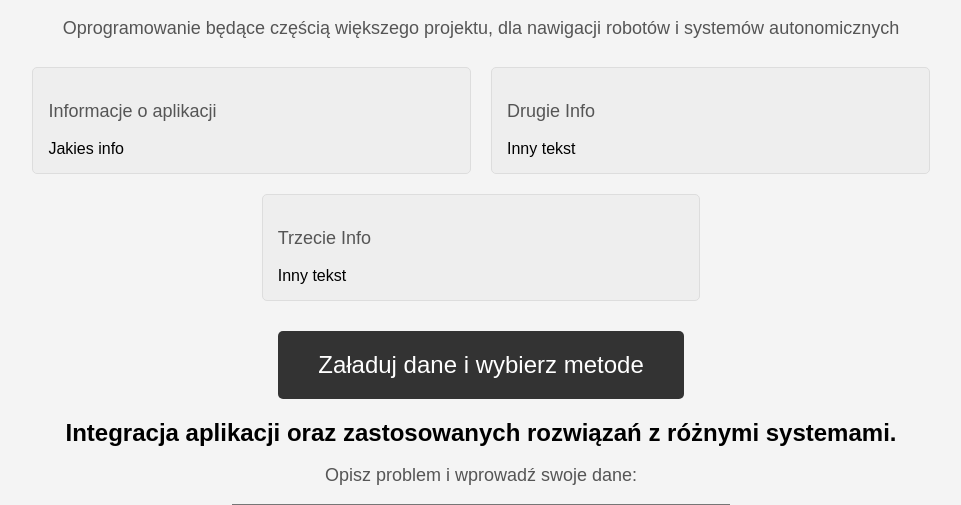
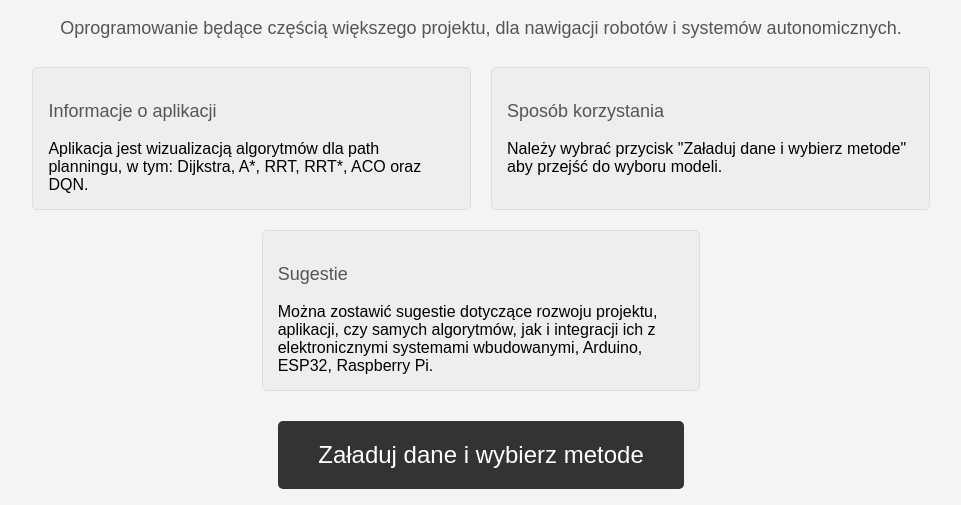
Before and after one commit to PsimonL/Navigator-EnginneringThesis-SupportApp, a Flask app: page / in a window 1280 px wide. Shown: the part 82-587 px from the top of the page, without its empty margins (159-1120 px from the left). Run offline with Flask 3, Linux system fonts and the light colour scheme.

Commit message:
bunch of stuff

```diff
--- a/app.py
+++ b/app.py
@@ -11,22 +11,22 @@ def main():
 def panel():
     return render_template('panel.html')
 
-# @app.route('/panel/dij_a_aco')
-# def dij_a_aco():
-#     print("USED dij_a_aco")
-#     return render_template('rrt_dij_a_aco.html')
-#
-#
-# @app.route('/panel/rrt')
-# def rrt():
-#     print("USED rrt")
-#     return render_template('rrt_dij_a_aco.html')
-#
-#
-# @app.route('/panel/dqn')
-# def dqn():
-#     print("USED dqn")
-#     return render_template('dqn.html')
+@app.route('/panel/dij_a_aco')
+def dij_a_aco():
+    print("USED dij_a_aco")
+    return render_template('rrt_dij_a_aco.html')
+
+
+@app.route('/panel/rrt')
+def rrt():
+    print("USED rrt")
+    return render_template('rrt_dij_a_aco.html')
+
+
+@app.route('/panel/dqn')
+def dqn():
+    print("USED dqn")
+    return render_template('dqn.html')
 
 
 if __name__ == '__main__':
--- a/static/js/main.js
+++ b/static/js/main.js
@@ -0,0 +1,9 @@
+
+
+document.addEventListener('DOMContentLoaded', function () {
+    var loadButton = document.querySelector('.big-button');
+
+    loadButton.addEventListener('click', function () {
+        window.location.href = '/panel';
+    });
+});
--- a/templates/main.html
+++ b/templates/main.html
@@ -13,22 +13,24 @@
         <h1>Planer Trasy - Navigator</h1>
     </header>
     <div id="project-info">
-        <p>Oprogramowanie będące częścią większego projektu, dla nawigacji robotów i systemów autonomicznych</p>
+        <p>Oprogramowanie będące częścią większego projektu, dla nawigacji robotów i systemów autonomicznych.</p>
     </div>
 
     <div id="load-data-form">
         <div class="method-container">
             <div class="method-box">
                 <p>Informacje o aplikacji</p>
-                <p1>Jakies info</p1>
+                <p1>Aplikacja jest wizualizacją algorytmów dla path planningu, w tym:
+                    Dijkstra, A*, RRT, RRT*, ACO oraz DQN.</p1>
             </div>
             <div class="method-box">
-                <p>Drugie Info</p>
-                <p1>Inny tekst</p1>
+                <p>Sposób korzystania</p>
+                <p1>Należy wybrać przycisk "Załaduj dane i wybierz metode" aby przejść do wyboru modeli.</p1>
             </div>
             <div class="method-box">
-                <p>Trzecie Info</p>
-                <p1>Inny tekst</p1>
+                <p>Sugestie</p>
+                <p1>Można zostawić sugestie dotyczące rozwoju projektu, aplikacji,
+                    czy samych algorytmów, jak i integracji ich z elektronicznymi systemami wbudowanymi, Arduino, ESP32, Raspberry Pi.</p1>
             </div>
         </div>
         <div class="big-button-container">
--- a/templates/panel.html
+++ b/templates/panel.html
@@ -13,7 +13,7 @@
         <h1>Planer Trasy - Navigator</h1>
     </header>
     <div id="project-info">
-        <p>Oprogramowanie będące częścią większego projektu, dla nawigacji robotów i systemów autonomicznych</p>
+        <p>Oprogramowanie będące częścią większego projektu, dla nawigacji robotów i systemów autonomicznych.</p>
     </div>
 
     <div id="load-data-form">
```
